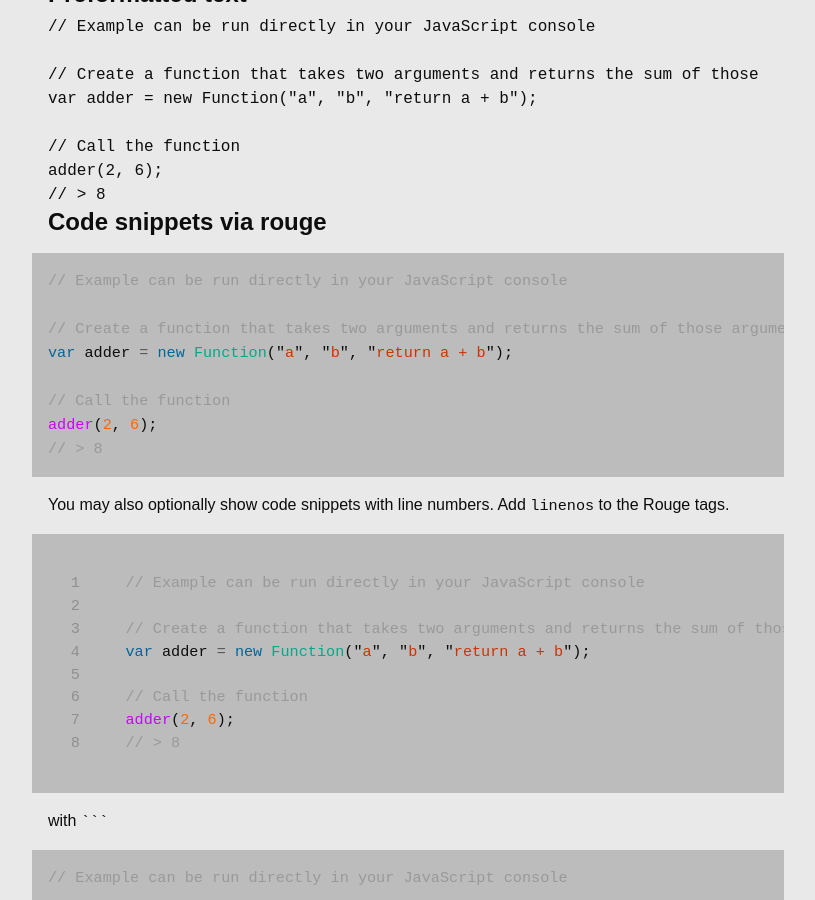
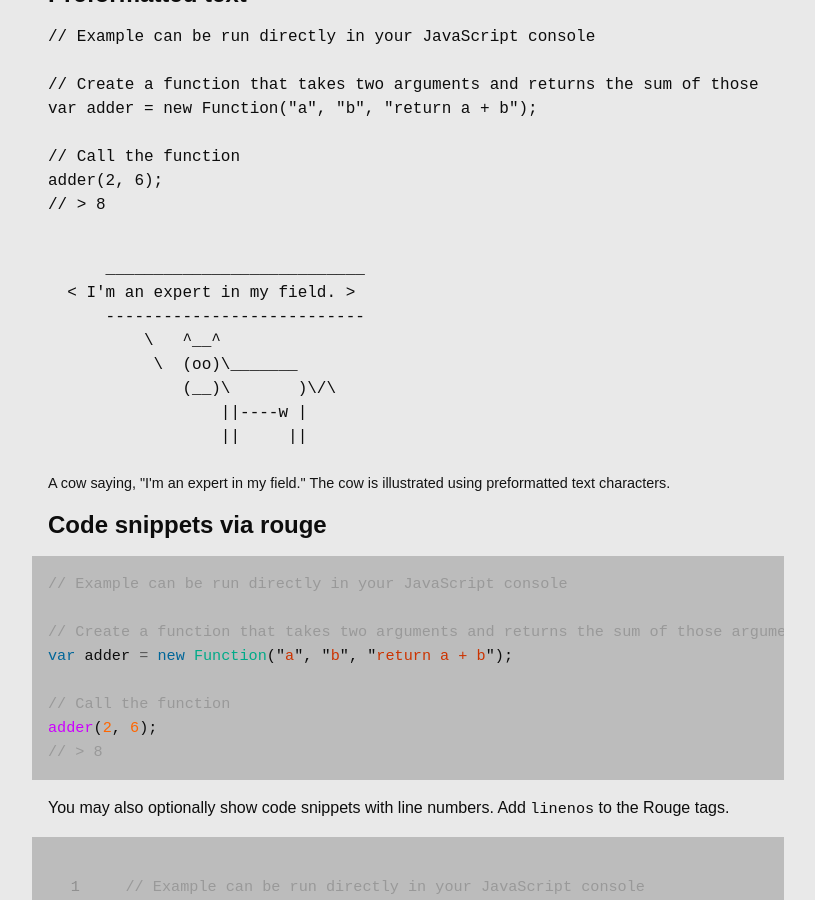
Before and after one commit to aflim/blog, a Jekyll site: the page built from styleguide.md, in a window 1280 px wide and 900 px high, scrolled down 3716 px. Shown: the whole window, without its empty margins (232-1047 px from the left). Built offline with Jekyll 4.4.1, drawn with Linux system fonts in a browser that asks for light colours.

Commit message:
Update styleguide.md

```diff
--- a/styleguide.md
+++ b/styleguide.md
@@ -133,7 +133,8 @@ Someone said:
 </figure>
 
 ## Preformatted text
-<pre>
+<figure>
+  <pre>
 // Example can be run directly in your JavaScript console
 
 // Create a function that takes two arguments and returns the sum of those arguments
@@ -142,7 +143,25 @@ var adder = new Function("a", "b", "return a + b");
 // Call the function
 adder(2, 6);
 // > 8
-</pre>
+  </pre>
+</figure>
+
+<figure>
+  <pre role="img" aria-label="ASCII COW">
+      ___________________________
+  &lt; I'm an expert in my field. &gt;
+      ---------------------------
+          \   ^__^
+           \  (oo)\_______
+              (__)\       )\/\
+                  ||----w |
+                  ||     ||
+  </pre>
+  <figcaption id="cow-caption">
+    A cow saying, "I'm an expert in my field." The cow is illustrated using
+    preformatted text characters.
+  </figcaption>
+</figure>
 
 ## Code snippets via rouge
 {% highlight js %}
```
